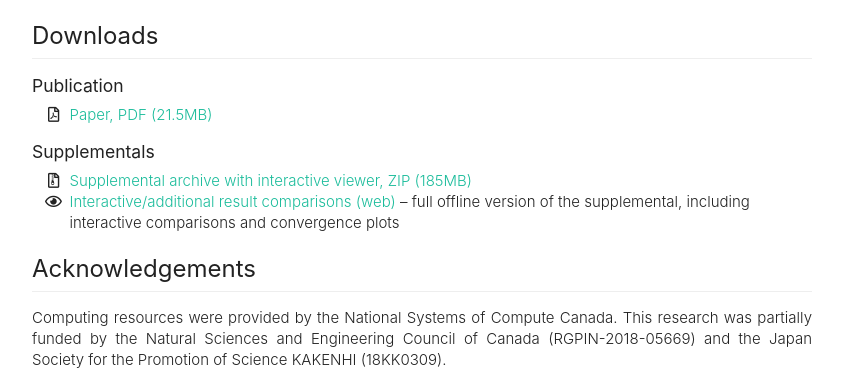
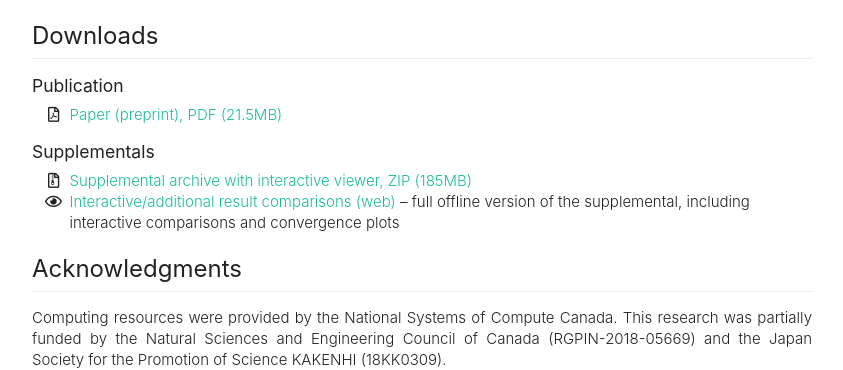
Before and after one commit to joeylitalien/joeylitalien.github.io, a Jekyll site: the page built from _publications/drmlt.md, in a window 1280 px wide. Shown: the part 1172-1542 px from the top of the page, without its empty margins (218-1061 px from the left). Built offline with Jekyll 4.4.1, drawn with Linux system fonts in a browser that asks for light colours; nearby versions of some CDN libraries.

Commit message:
Added pre-print note

```diff
--- a/_layouts/pub.html
+++ b/_layouts/pub.html
@@ -60,7 +60,7 @@ layout: default
       <ul class="fa-ul">
         {% if dl.paper.file and dl.published %}
         <li><span class="fa-li"><i class="far fa-file-pdf"></i></span>
-          <a href="{{ dl.paper.file }}">Paper, PDF ({{ dl.paper.size}})</a>
+          <a href="{{ dl.paper.file }}">Paper (preprint), PDF ({{ dl.paper.size}})</a>
         </li>
         {% endif %}
         {% if dl.paper.file-lowres %}
@@ -155,7 +155,7 @@ layout: default
 
     <!-- Thanks -->
     {% if page.acknowledgements %}
-    <h1>Acknowledgements</h1>
+    <h1>Acknowledgments</h1>
     <p class="justified">
       {{ page.acknowledgements }}
     </p>
```
